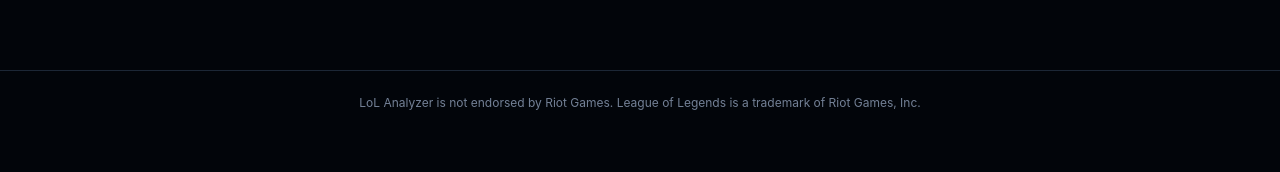
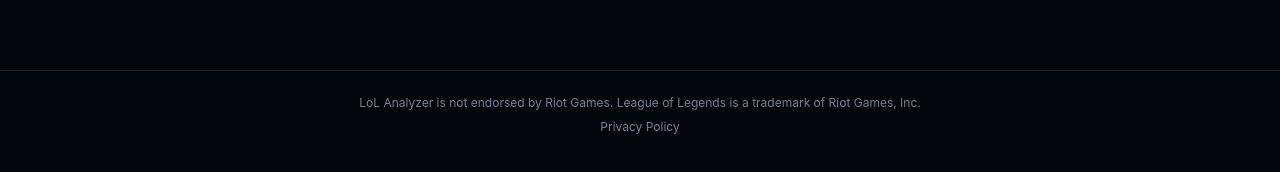
Before and after one commit to bahaa1119/lol-analyzer-web, a Next.js app: page / in a window 1280 px wide. Shown: the part 612-784 px from the top of the page. Built offline with nearby package versions, Linux system fonts and the light colour scheme; no server answers.

Commit message:
Add Privacy Policy link to footer

```diff
--- a/app/layout.tsx
+++ b/app/layout.tsx
@@ -39,7 +39,10 @@ export default function RootLayout({ children }: { children: React.ReactNode })
             <AdBanner slot="2512934142" className="mt-8" />
           </main>
           <footer className="border-t border-[var(--border-1)] mt-12 py-6 text-center text-[var(--text-subtle)] text-xs">
-            LoL Analyzer is not endorsed by Riot Games. League of Legends is a trademark of Riot Games, Inc.
+            <p>LoL Analyzer is not endorsed by Riot Games. League of Legends is a trademark of Riot Games, Inc.</p>
+            <p className="mt-2">
+              <a href="/privacy-policy" className="hover:text-[#F3F4F6] transition-colors">Privacy Policy</a>
+            </p>
           </footer>
         </AuthProvider>
       </body>
```
